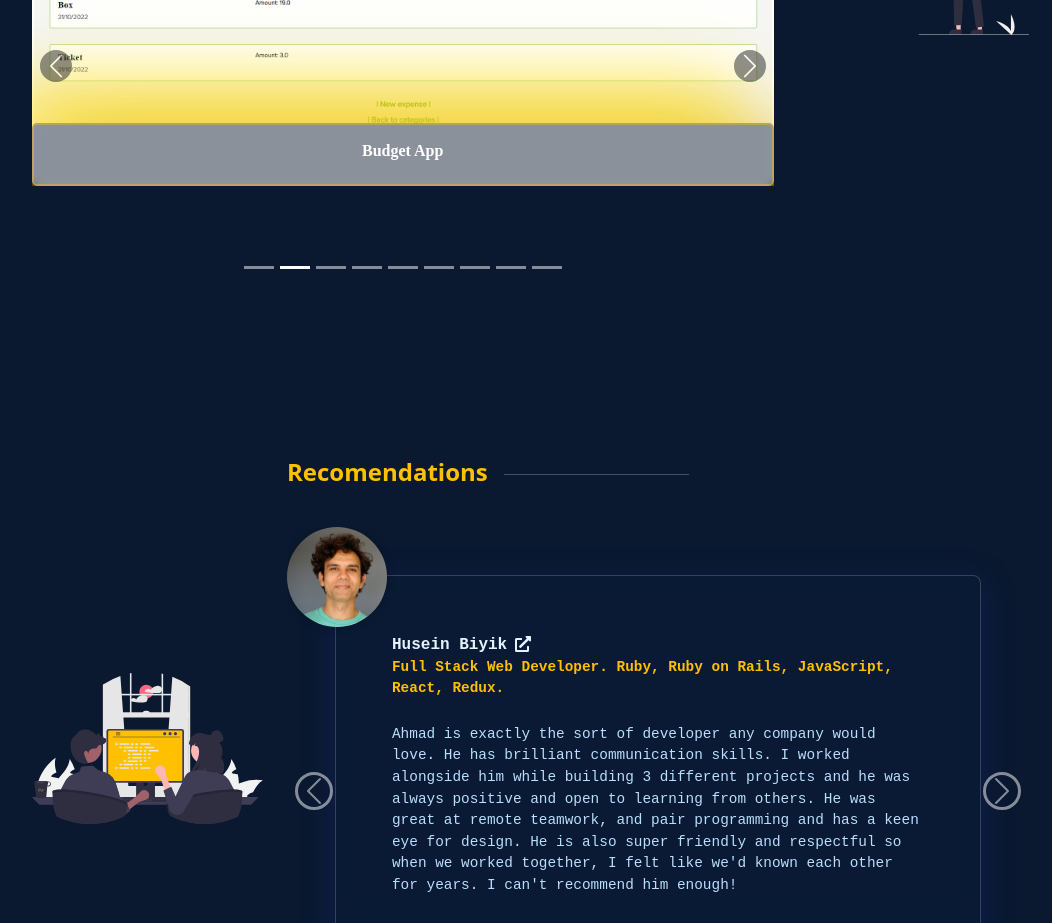
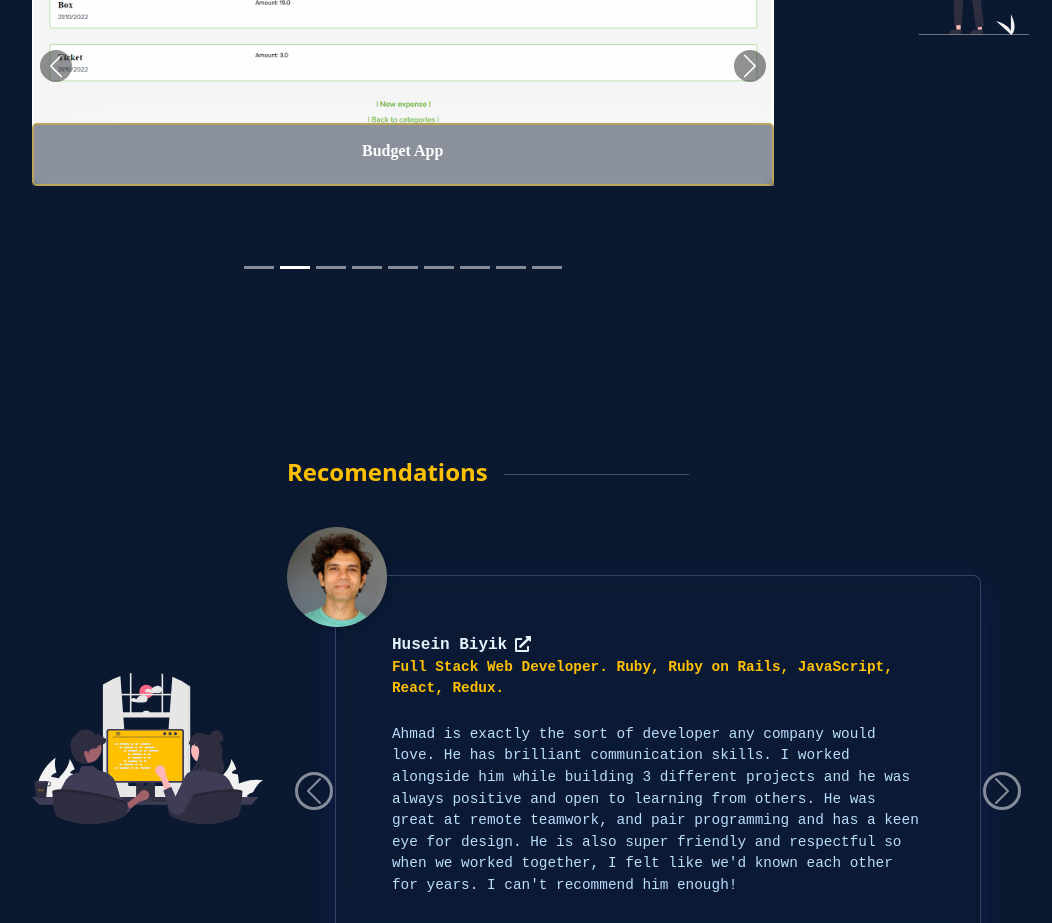
Before and after one commit to ahzamir/my-portfolio, a React (Create React App) app: page / in a window 1280 px wide. Shown: the part 1760-2683 px from the top of the page, without its empty margins (99-1151 px from the left). Built offline with nearby package versions, Linux system fonts and the light colour scheme; a web font is replaced by a local one.

Commit message:
solved the literns issues

```diff
--- a/src/index.css
+++ b/src/index.css
@@ -267,7 +267,6 @@ i {
 
 .carousel-info {
   background: rgba(10, 25, 48, 0.45);
-  box-shadow: 0 8px 32px 0 rgba(31, 38, 135, 0.37);
   backdrop-filter: blur(3.5px);
   -webkit-backdrop-filter: blur(3.5px);
   border: 2px solid #ffbf0069;
@@ -279,6 +278,7 @@ i {
   padding: 1rem;
   cursor: pointer;
   -webkit-box-shadow: 30px 30px 80px #d9a300, -30px -30px 80px #fd0;
+  box-shadow: 30px 30px 80px;
 }
 
 .modal-content {
@@ -326,7 +326,8 @@ i {
 }
 
 .recommendation-div {
-  height: fit-content; /* eslint-disable-line */
+  /* eslint-disable-next-line */
+  height: fit-content;
 }
 
 .recommendation-image {
@@ -389,7 +390,8 @@ i {
   #projects,
   #recommendations,
   #contact {
-    height: fit-content !important; /* eslint-disable-line */
+    /* eslint-disable-next-line */
+    height: fit-content !important;
   }
 
   i {
```
